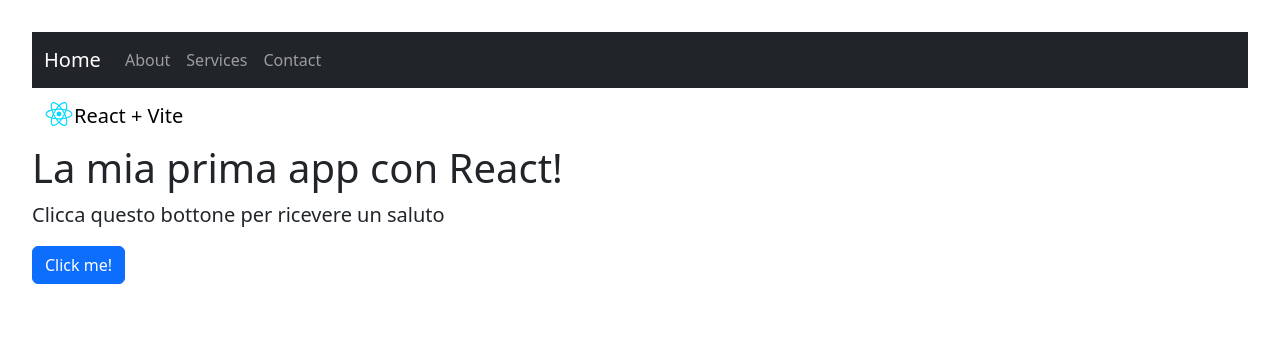
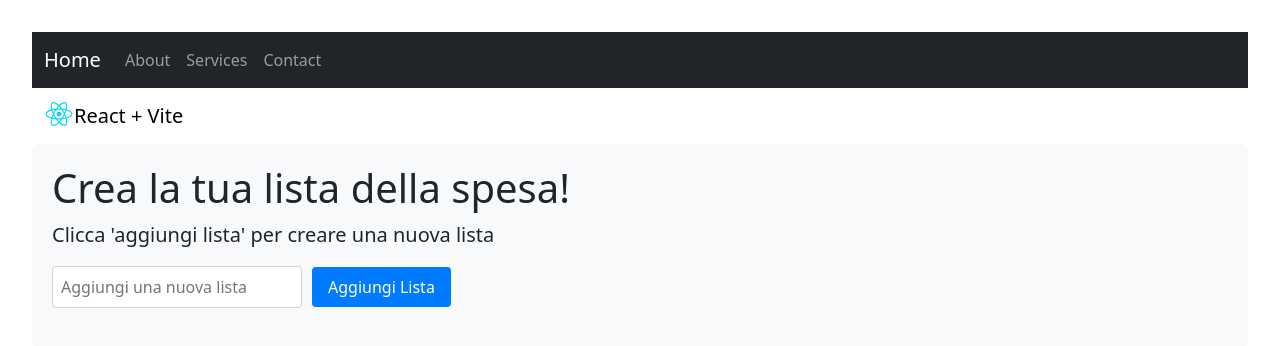
Before and after one commit to binattimattia/Node.js-React, a React (Vite) app: page / in a window 1280 px wide. Shown: the top 346 px of the page. Built offline with nearby package versions, Linux system fonts and the light colour scheme.

Commit message:
Aggiunta della pagina Home per l'aggiunta delle liste, e del css module corrispondente

```diff
--- a/src/App.tsx
+++ b/src/App.tsx
@@ -14,14 +14,14 @@ function App() {
        <NavBar_base title={"React + Vite"}></NavBar_base>
    <div>
        <Routes>
-   <Route path="/" element={<Home />} />
+    <Route path="/" element={<Home />} />
     <Route path="/about" element={<About />} />
     <Route path="/services" element={<Services />} />
     <Route path="/contact" element={<Contact />} />
        </ Routes>
     </div>
     </Router>
-</>
+    </>
   )
 }
 
--- a/src/components/Buttons.tsx
+++ /dev/null
@@ -1,22 +0,0 @@
-import * as React from "react";
-
-interface Buttons {
-    button: string;
-}
-
-export const Buttons: React.FC<Buttons> = (props) => {
-    const greetings = () => {
-        const name = prompt("What's your name? ");
-        if (name) {
-            alert(`Hello, ${name}, welcome to my first react app!`);}
-        }
-    return (
-        <div>
-            <button className="btn btn-primary" onClick={greetings}>
-                {props.button}
-            </button>
-        </div>
-    )
-}
-
-export default Buttons;
--- /dev/null
+++ b/src/components/ListComponent.tsx
@@ -0,0 +1,34 @@
+import { useState } from "react";
+
+export const ListComponent = ({ listName }: { listName: string }) => {
+    const [items, setItems] = useState<string[]>([]);
+    const [newItem, setNewItem] = useState("");
+
+    const addItem = () => {
+      if (newItem.trim()) {
+        setItems([...items, newItem]);
+        setNewItem("");
+      }
+    };
+
+    return (
+      <div className="list">
+        <h2>{listName}</h2>
+        <div>
+          <input
+            type="text"
+            value={newItem}
+            onChange={(e) => setNewItem(e.target.value)}
+            placeholder="Aggiungi un elemento"
+          />
+          <button onClick={addItem}>Aggiungi Elemento</button>
+        </div>
+        <ul>
+          {items.map((item, index) => (
+            <li key={index}>{item}</li>
+          ))}
+        </ul>
+      </div>
+    );
+  };
+export default ListComponent
--- a/src/pages/Home.tsx
+++ b/src/pages/Home.tsx
@@ -1,13 +1,55 @@
 import Title from "../components/Title.tsx";
-import Buttons from "../components/Buttons.tsx";
+import { useState } from "react";
+import 'bootstrap/dist/css/bootstrap.css';
+import ListComponent from "../components/ListComponent.tsx";
+import styles from "../styles/Home.module.css";
 
 export const Home = () => {
+    const [lists, setLists] = useState<string[]>([]);
+    const [newListText, setNewListText] = useState("");
+
+    const addList = () => {
+        if (newListText.trim()) {
+            setLists([...lists, newListText]);
+            setNewListText("");
+        }
+    };
+
     return (
         <>
-        <Title title={"La mia prima app con React!"} paragraph={"Clicca questo bottone per ricevere un saluto"}></Title>
-        <Buttons button={"Click me!"}></Buttons>
+            <div className={styles.container}>
+                <Title title={"Crea la tua lista della spesa!"} paragraph={"Clicca 'aggiungi lista' per creare una nuova lista"} />
+
+                <div className={styles.inputContainer}>
+                    <input
+                        type="text"
+                        value={newListText}
+                        onChange={(e) => setNewListText(e.target.value)}
+                        placeholder="Aggiungi una nuova lista"
+                        className={styles.inputField}
+                    />
+                    <button
+                        onClick={addList}
+                        className={styles.button}
+                    >
+                        Aggiungi Lista
+                    </button>
+                </div>
+
+                <div className={styles.listContainer}>
+                    {lists.length > 0 && (
+                        <ul>
+                            {lists.map((list, index) => (
+                                <li key={index} className={styles.listItem}>
+                                    <ListComponent listName={list} />
+                                </li>
+                            ))}
+                        </ul>
+                    )}
+                </div>
+            </div>
         </>
-    )
-}
+    );
+};
 
 export default Home;
--- /dev/null
+++ b/src/styles/Home.module.css
@@ -0,0 +1,55 @@
+
+.container {
+  padding: 20px;
+  background-color: #f8f9fa;
+  border-radius: 8px;
+}
+
+.title {
+  font-size: 24px;
+  font-weight: bold;
+  margin-bottom: 20px;
+}
+
+.paragraph {
+  font-size: 16px;
+  color: #6c757d;
+  margin-bottom: 30px;
+}
+
+.inputContainer {
+  margin-bottom: 20px;
+}
+
+.inputField {
+  padding: 8px;
+  margin-right: 10px;
+  border: 1px solid #ced4da;
+  border-radius: 4px;
+  width: 250px;
+}
+
+.button {
+  padding: 8px 16px;
+  background-color: #007bff;
+  color: white;
+  border: none;
+  border-radius: 4px;
+  cursor: pointer;
+}
+
+.button:hover {
+  background-color: #0056b3;
+}
+
+.listContainer {
+  margin-top: 20px;
+}
+
+.listItem {
+  background-color: #ffffff;
+  padding: 20px;
+  margin-bottom: 10px;
+  border: 1px solid #ced4da;
+  border-radius: 4px;
+}
```
